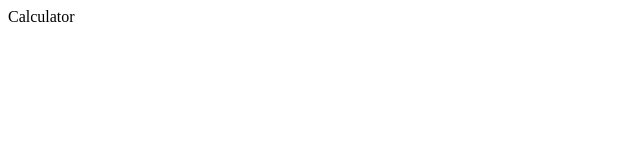
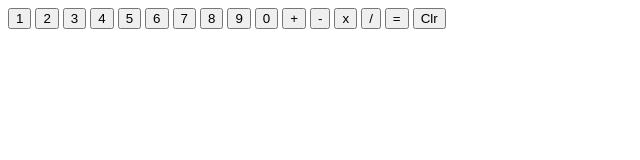
Before and after one commit to Cheddar629/calculator, a plain HTML site: page index.html in a window 1280 px wide. Shown: the whole page, without its empty margins (0-640 px from the left). Drawn offline with Linux system fonts and the light colour scheme.

Commit message:
Add calculator buttons to html file

```diff
--- a/index.html
+++ b/index.html
@@ -1,12 +1,30 @@
 <!DOCTYPE html>
 <html lang="en">
     <head>
-        <meta charset="utf-8"
+        <meta charset="utf-8">
         <title>Calculator</title>
         <link rel="stylesheet" href="stylesheet.css">
         <script src="script.js" defer></script>
     </head>
     <body>
-
+        <div class="calculator">
+            <div class="displayer"></div>
+            <button class="btn1" value="1">1</button>
+            <button class="btn2" value="2">2</button>
+            <button class="btn3" value="3">3</button>
+            <button class="btn4" value="4">4</button>
+            <button class="btn5" value="5">5</button>
+            <button class="btn6" value="6">6</button>
+            <button class="btn7" value="7">7</button>
+            <button class="btn8" value="8">8</button>
+            <button class="btn9" value="9">9</button>
+            <button class="btn0" value="0">0</button>
+            <button class="btnAdd" value="add">+</button>
+            <button class="btnSub" value="subtract">-</button>
+            <button class="btnMul" value="multiply">x</button>
+            <button class="btnDiv" value="divide">/</button>
+            <button class="btnEqual" value="equal">=</button>
+            <button class="btnClear">Clr</button>
+        </div>
     </body>
 </html>
```
